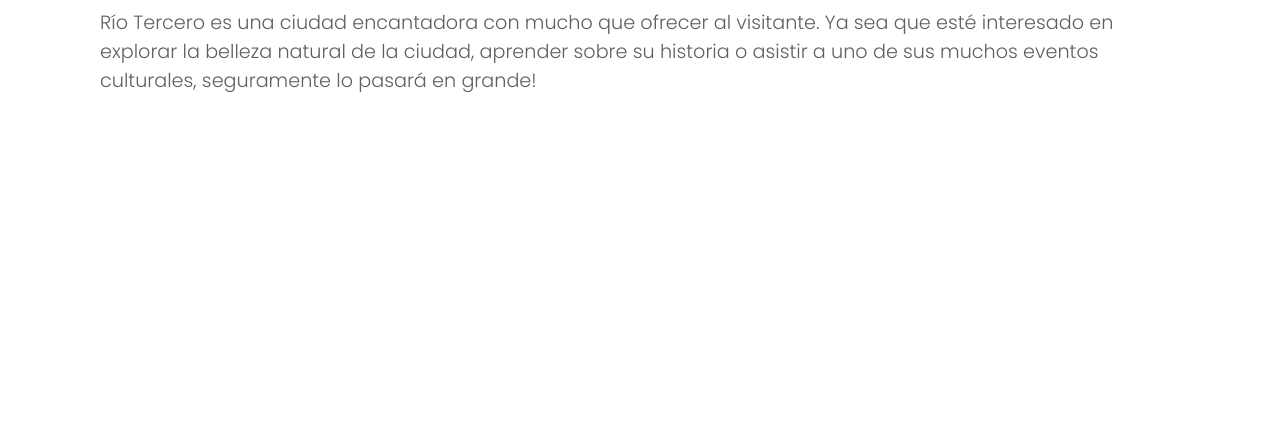
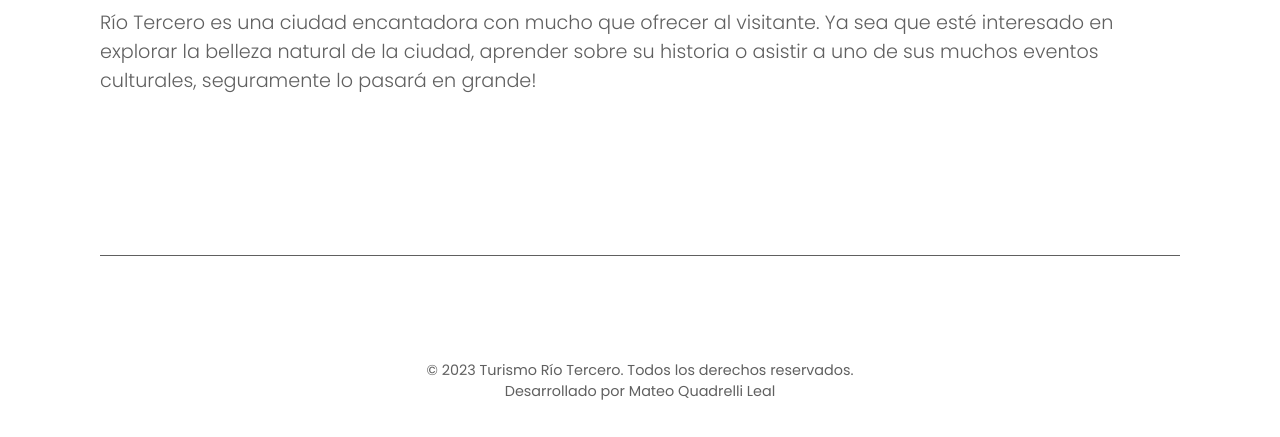
Before and after one commit to QuaDDom/r3-tourism, a plain HTML site: page index.html in a window 1280 px wide. Shown: the part 875-1312 px from the top of the page. Before the commit the page ends 980 px from the top, so only its background shows below. Drawn offline with Linux system fonts and the light colour scheme.

Commit message:
[add] footer

```diff
--- a/index.html
+++ b/index.html
@@ -72,6 +72,12 @@
         eventos culturales, seguramente lo pasará en grande!
       </h4>
     </main>
+    <footer>
+      <div class="footerContent">
+        <p>&copy; 2023 Turismo Río Tercero. Todos los derechos reservados.</p>
+        <p>Desarrollado por Mateo Quadrelli Leal</p>
+      </div>
+    </footer>
     <script src="index.js"></script>
   </body>
 </html>
--- a/style.css
+++ b/style.css
@@ -160,3 +160,16 @@ main {
 .carrousel .imageContainer img {
   width: 50%;
 }
+
+footer .footerContent {
+  border-top: #606060 1px solid;
+  margin: 0 100px;
+  margin-top: 150px;
+  height: 250px;
+  display: flex;
+  justify-content: center;
+  align-items: center;
+  flex-direction: column;
+  color: #606060;
+  font-size: 0.9em;
+}
```
Also changed, not shown: hotels.html (+6 -0 lines), tourism.html (+22 -0 lines).
